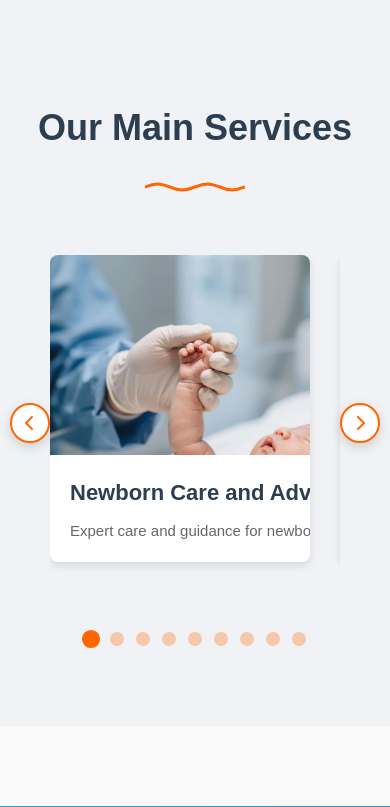
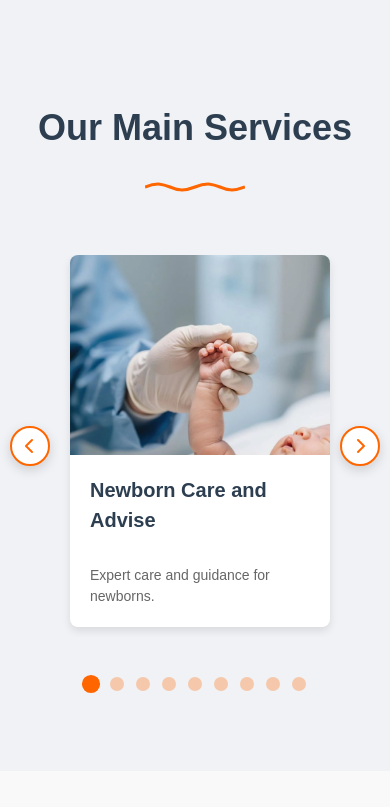
Before and after one commit to Vaibhav-Thorwat/doctor-website, a Flask app: page / in a window 390 px wide. Shown: the part 2547-3354 px from the top of the page. Run offline with Flask 3, Linux system fonts and the light colour scheme.

Commit message:
Update style.css

```diff
--- a/static/style.css
+++ b/static/style.css
@@ -1122,6 +1122,13 @@ iframe {
     margin-top: 5px;
 }
 
+.footer-heads{
+    text-decoration: none;
+    color: var(--white);
+    font-size: 20px;
+    font-weight: 600;
+    margin-bottom: 25px;
+}
 .footer-bottom {
     border-top: 1px solid rgba(255, 255, 255, 0.1);
     padding-top: 20px;
@@ -1400,6 +1407,35 @@ iframe {
 }
 
 @media (max-width: 768px) {
+  .service-card {
+    max-width: 90%;
+    margin: 0 auto;
+    height: auto;
+  }
+
+  .service-card p{
+    font-size: 14px;
+    line-height: 1.5;
+    padding-bottom: 20px;
+    overflow: visible;
+    white-space: normal;
+  }
+ .service-card h3{
+    font-size: 20px;
+    line-height: 1.5;
+    padding-bottom: 20px;
+    overflow: visible;
+    white-space: normal;
+  }
+  .services-grid {
+    gap: 20px;
+  }
+
+  .services-carousel-wrapper {
+    padding: 0 20px;
+  }
+}
+@media (max-width: 768px) {
     .hero-section {
         height: auto;
         padding: 40px 20px;
```
